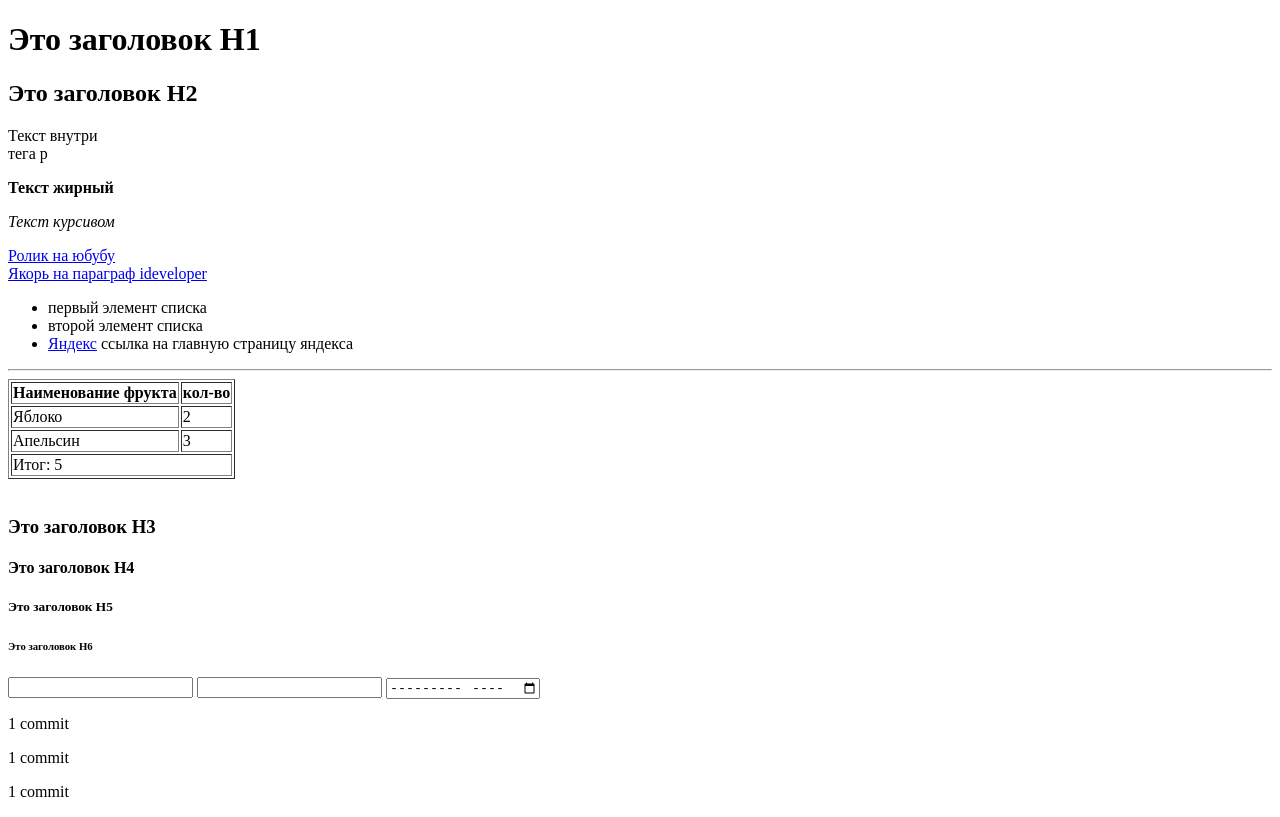
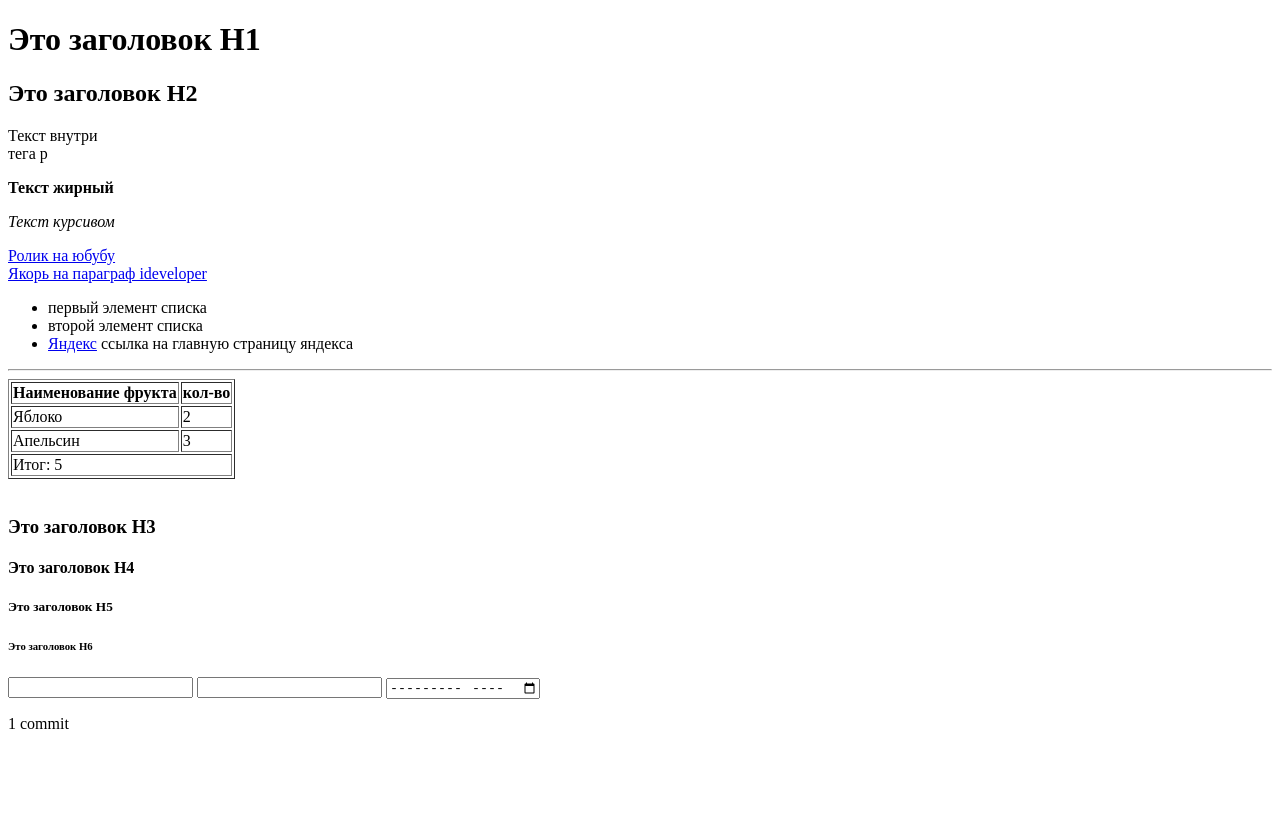
Before and after one commit to levantonio/homework_Git, a plain HTML site: page index.html in a window 1280 px wide. Drawn offline with Linux system fonts and the light colour scheme.

Commit message:
third commit Revert "second commit"
This reverts commit 871eb650c959f772c6e9e6919f1a321a0e965a79.

```diff
--- a/index.html
+++ b/index.html
@@ -66,9 +66,6 @@
     <input type="number">
     <input type="month">
     <p>1 commit</p>
-    <p>1 commit</p>
-    <p>1 commit</p>
-
 
 
 </body>
```
